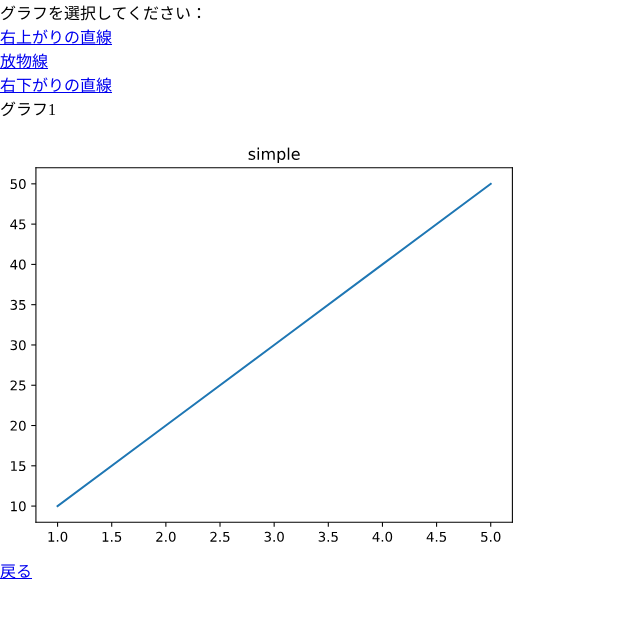
After one commit to inaridarkfox4231/use_django, a Django app: page /use_plt/show_plot/1 in a window 1280 px wide. The commit adds this page. Shown: the top 618 px of the page, without its empty margins (0-640 px from the left). Run offline with Django 3.2, Linux system fonts and the light colour scheme.

Commit message:
plt使うやつ、別ページにしてグラフ選べるようにした

```diff
--- /dev/null
+++ b/mysite/use_plt/templates/use_plt/base.html
@@ -0,0 +1,24 @@
+<!DOCTYPE html>
+<html lang="ja" dir="ltr">
+  <head>
+    <meta charset="utf-8">
+    <title>{% block title %}{% endblock %}</title>
+    <style>
+      *{ margin: 0; padding: 0; }
+    </style>
+  </head>
+  <body>
+    <!-- ヘッダー -->
+    <div id = "header">
+      {% block header %}{% endblock %}
+    </div>
+    <!-- コンテンツ -->
+    <div id = "content">
+      {% block content %}{% endblock %}
+    </div>
+    <!-- フッター -->
+    <div id = "footer">
+      {% block footer %}{% endblock %}
+    </div>
+  </body>
+</html>
--- /dev/null
+++ b/mysite/use_plt/templates/use_plt/plot.html
@@ -0,0 +1,25 @@
+{% extends './base.html' %}
+
+{% block title %}
+グラフの表示
+{% endblock %}
+
+{% block header %}
+<p>
+  グラフを選択してください：
+  <ul>
+    <li><a href = "{% url 'use_plt:show_plot' 1 %}">右上がりの直線</a></li>
+    <li><a href = "{% url 'use_plt:show_plot' 2 %}">放物線</a></li>
+    <li><a href = "{% url 'use_plt:show_plot' 3 %}">右下がりの直線</a></li>
+  </ul>
+</p>
+{% endblock %}
+
+{% block content %}
+<p>グラフ{{ pk }}</p><br>
+<img id = "graph" src = "{% url 'use_plt:plot' pk %}" alt = "No Image"><br>
+{% endblock %}
+
+{% block footer %}
+<a href = "{% url 'use_plt:index' %}">戻る</a>
+{% endblock %}
--- a/mysite/use_plt/urls.py
+++ b/mysite/use_plt/urls.py
@@ -5,5 +5,6 @@ from . import views
 app_name = 'use_plt'
 urlpatterns = [
     path('', views.index, name = 'index'),
+    path('show_plot/<int:pk>', views.show_plot, name = 'show_plot'),
     path('plot/<int:pk>/', views.get_svg, name = 'plot'),
 ]
--- a/mysite/use_plt/views.py
+++ b/mysite/use_plt/views.py
@@ -7,6 +7,10 @@ import numpy as np
 
 def index(request):
     return render(request, 'use_plt/index.html')
+
+def show_plot(request, pk):
+    context = {'pk': pk}
+    return render(request, 'use_plt/plot.html', context)
 
 def set_plt(pk):
     if pk is 1:
@@ -24,18 +28,11 @@ def set_plt(pk):
         plt.title(r'$y={x}^2$')
 
     if pk is 3:
-        from mpl_toolkits.mplot3d import Axes3D
         fig = plt.figure()
-        ax = Axes3D(fig)
-        X = np.arange(-4, 4, 0.25)
-        Y = np.arange(-4, 4, 0.25)
-        X, Y = np.meshgrid(X, Y)
-        R = np.sqrt(7 * (X ** 2) + 2 * (Y ** 2))
-        Z = np.sin(R)
-        ax.plot_surface(X, Y, Z, rstride=1, cstride=1, cmap=plt.cm.hot)
-        ax.contourf(X, Y, Z, zdir='z', offset=-2, cmap=plt.cm.hot)
-        ax.set_zlim(-2, 2)
-        plt.title(r'${Z}^2 = 7{X}^2 + 2{Y}^2$')
+        x = np.array([1, 2, 3, 4, 5])
+        y = np.array([50, 40, 30, 20, 10])
+        plt.plot(x, y)
+        plt.title("simple")
 
 def plt_to_svg():
     buf = io.BytesIO()
```
Also changed, not shown: mysite/use_plt/templates/use_plt/index.html (+17 -14 lines).
